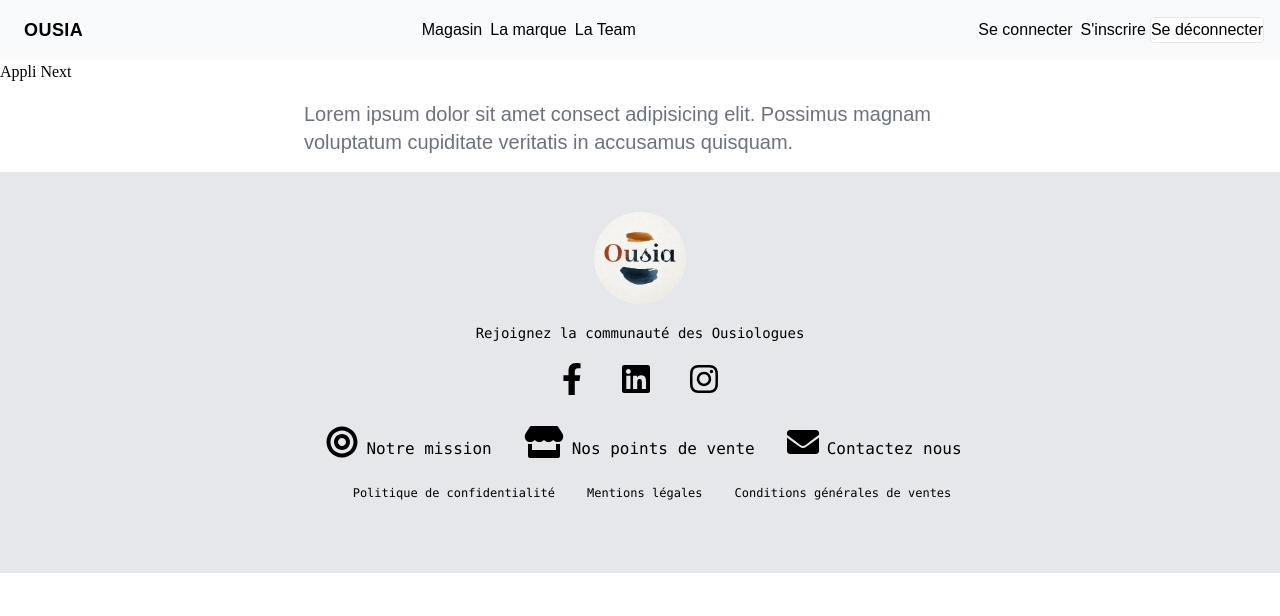
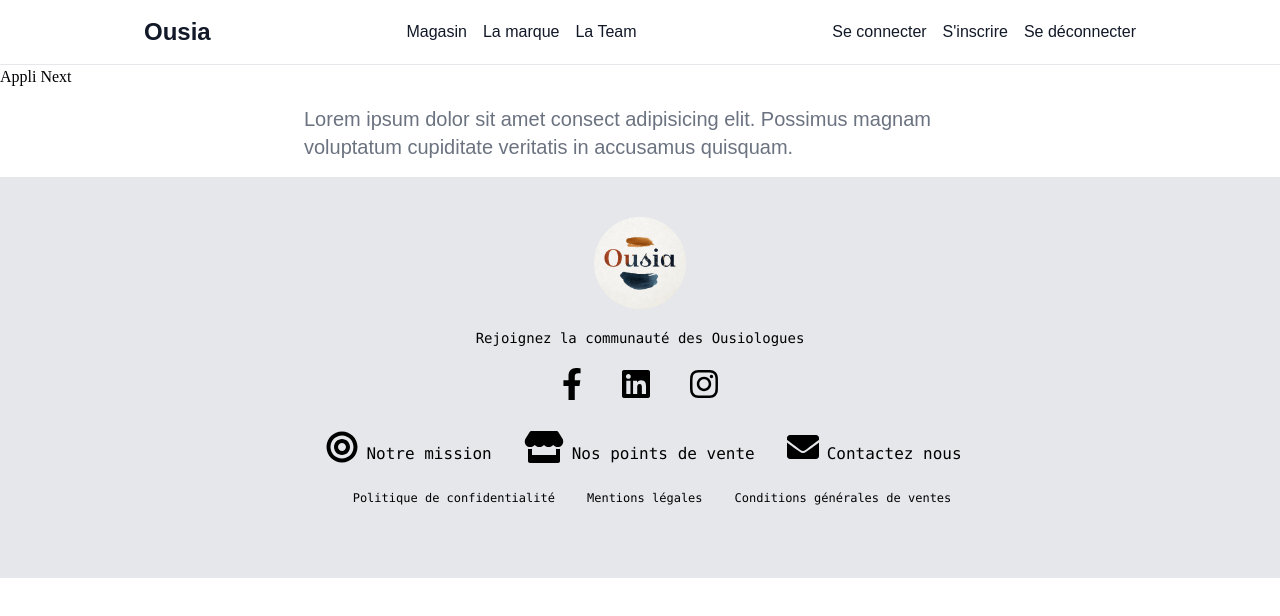
Before and after one commit to EmmanuelQuere/Ousia-front, a Next.js app: page / in a window 1280 px wide. Shown: the top 616 px of the page. Built offline with nearby package versions, Linux system fonts and the light colour scheme.

Commit message:
lvl up navbar u cant test

```diff
--- a/components/DisconnectButton.js
+++ b/components/DisconnectButton.js
@@ -13,7 +13,7 @@
   };
 
   return (
-    <button onClick={logOutUser} className="border rounded bg-white hover:bg-gray-100">Se déconnecter</button>
+    <button onClick={logOutUser}>Se déconnecter</button>
   )
 };
 
--- a/components/Navigation.js
+++ b/components/Navigation.js
@@ -1,22 +1,29 @@
 import DisconnectButton from './DisconnectButton';
-import Link from 'next/link'
+import Link from 'next/link';
+import { useState } from 'redux';
 
 const Navigation = () => {
 
   return (
-    <nav className='flex items-center justify-between bg-gray-50 p-4'>
-      <div className='flex items-center flex-shrink-0 text-white'><a className='text-black font-bold text-lg tracking-wide font-medium uppercase pl-2' href="/">Ousia</a></div>
-      <ul className='inline-flex w-full lg:flex lg:items-center lg:w-auto'>
-        <Link href="/shop"><li className="mx-1"><a>Magasin</a></li></Link>
-        <li className="mx-1"><a href="#">La marque</a></li>
-        <li className="mx-1"><a href="#">La Team</a></li>
-      </ul>
-      <ul className='inline-flex lg:flex lg:items-center lg:w-auto'>
-        <Link href="/login"><li className="mx-1"><a>Se connecter</a></li></Link>
-        <Link href="/signup"><li className="mx-1"><a>S'inscrire</a></li></Link>
-        <DisconnectButton />
-      </ul>
-    </nav>
+  <nav className="sticky top-0 z-10 bg-white backdrop-filter backdrop-blur-lg bg-opacity-30 firefox:bg-opacity-90 border-b border-gray-200">
+    <div className="max-w-5xl mx-auto px-4">
+      <div className="flex items-center justify-between h-16">
+        <span className="text-2xl text-gray-900 font-semibold">Ousia</span>
+        <div className="flex space-x-4 text-gray-900">
+          <Link href="/shop"><a>Magasin</a></Link>
+          <a href="#">La marque</a>
+          <a href="#">La Team</a>
+        </div>
+        <div className="flex justify-end">
+          <div className="flex space-x-4 text-gray-900">
+            <Link href="/login"><a>Se connecter</a></Link>
+            <Link href="/signup"><a>S'inscrire</a></Link>
+            <DisconnectButton />
+          </div>
+        </div>
+      </div>
+    </div>
+  </nav>
   )
 }
 
--- a/tailwind.config.js
+++ b/tailwind.config.js
@@ -1,3 +1,5 @@
+const plugin = require('tailwindcss/plugin');
+
 module.exports = {
   purge: ['./pages/**/*.{js,ts,jsx,tsx}', './components/**/*.{js,ts,jsx,tsx}'],
   darkMode: false, // or 'media' or 'class'
@@ -11,5 +13,21 @@
   variants: {
     extend: {},
   },
-  plugins: [],
+  plugins: [
+    plugin(function ({ addVariant, e, postcss }) {
+      addVariant('firefox', ({ container, separator }) => {
+        const isFirefoxRule = postcss.atRule({
+          name: '-moz-document',
+          params: 'url-prefix()',
+        });
+        isFirefoxRule.append(container.nodes);
+        container.append(isFirefoxRule);
+        isFirefoxRule.walkRules((rule) => {
+          rule.selector = `.${e(
+            `firefox${separator}${rule.selector.slice(1)}`
+          )}`;
+        });
+      });
+    }),
+  ],
 }
```
